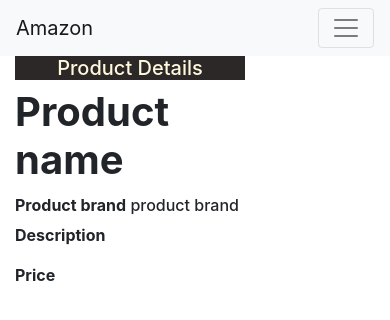
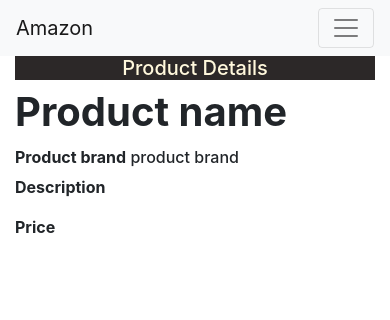
Before and after one commit to M603-droid/m3-d8-CRUD, a plain HTML site: page details.html in a window 390 px wide. Drawn offline with nearby package versions, Linux system fonts and the light colour scheme; no server answers.

Commit message:
Update details.html

```diff
--- a/details.html
+++ b/details.html
@@ -45,9 +45,9 @@
         </ul>
       </div>
     </nav>
-    <div class="container form-container">
-      <div class="row content-justify-center">
-        <div class="col-8">
+    <div class="container">
+      <div class="row justify-content-center">
+        <div class="col-md-10 col-lg-8">
           <h5
             style="
               background-color: rgb(44, 40, 40);
```
